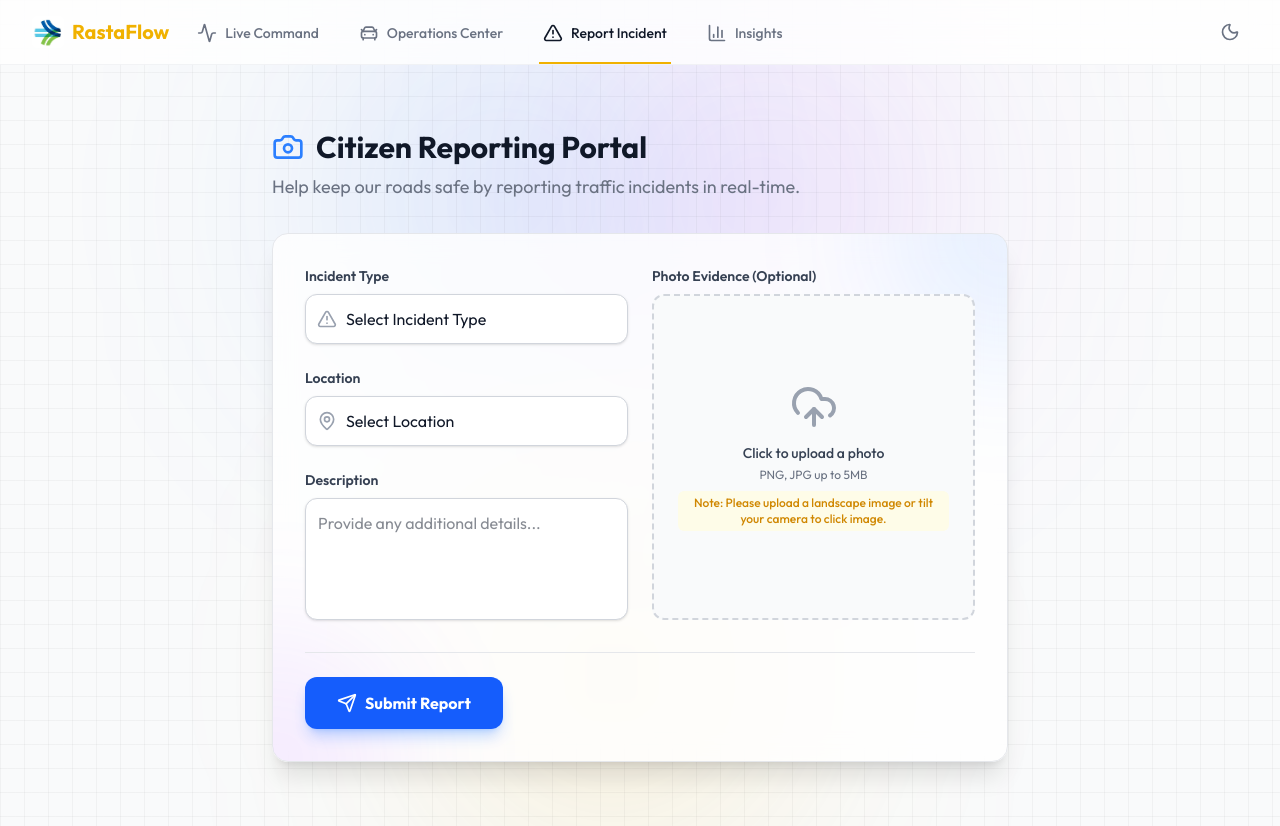
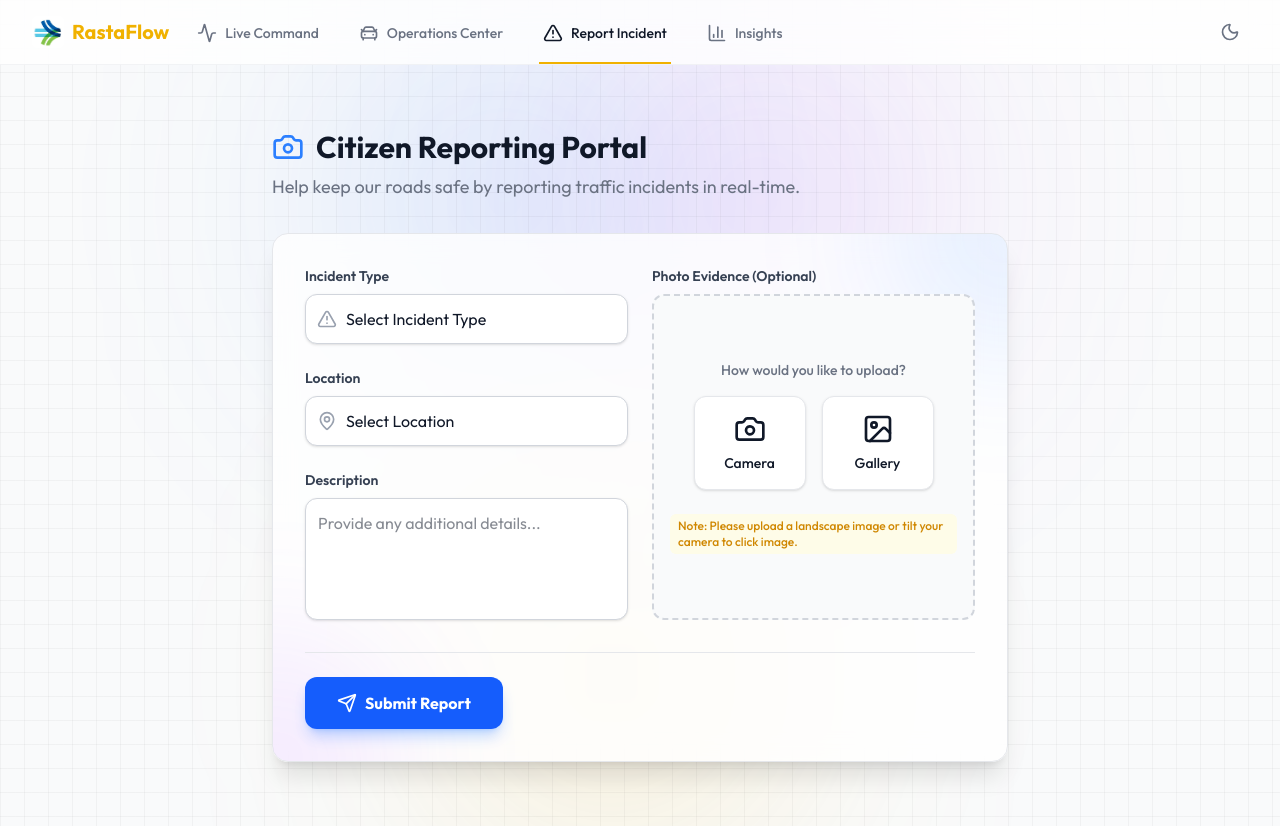
Before and after one commit to Nandini-Sha/RastaFlow, a React (Vite) app in the folder frontend/: page /report in a window 1280 px wide. Built offline with nearby package versions, Linux system fonts and the light colour scheme.

Commit message:
Feat: Add separate Camera and Gallery upload buttons in incident reporting portal

```diff
--- a/frontend/src/pages/IncidentPortal.tsx
+++ b/frontend/src/pages/IncidentPortal.tsx
@@ -1,6 +1,6 @@
 import { useState, useRef } from "react";
 import axios from "axios";
-import { Camera, MapPin, AlertTriangle, Send, CheckCircle, UploadCloud, X, Edit3 } from "lucide-react";
+import { Camera, MapPin, AlertTriangle, Send, CheckCircle, UploadCloud, X, Edit3, Image as ImageIcon } from "lucide-react";
 
 export default function IncidentPortal() {
   const [formData, setFormData] = useState({
@@ -15,7 +15,8 @@ export default function IncidentPortal() {
   const [previewUrl, setPreviewUrl] = useState<string | null>(null);
   const [isSubmitting, setIsSubmitting] = useState(false);
   const [isSuccess, setIsSuccess] = useState(false);
-  const fileInputRef = useRef<HTMLInputElement>(null);
+  const cameraInputRef = useRef<HTMLInputElement>(null);
+  const galleryInputRef = useRef<HTMLInputElement>(null);
 
   const incidentTypes = [
     "Vehicle Breakdown", "Tree Fall", "Accident", "Public Event",
@@ -216,11 +217,20 @@ export default function IncidentPortal() {
                 Photo Evidence (Optional)
               </label>
 
-              <div className="flex-1 relative rounded-xl border-2 border-dashed border-gray-300 dark:border-gray-600 bg-gray-50 dark:bg-gray-700/50 hover:bg-gray-100 dark:hover:bg-gray-700 transition-colors flex flex-col items-center justify-center min-h-[200px] overflow-hidden group cursor-pointer" onClick={() => fileInputRef.current?.click()}>
+              <div className="flex-1 relative rounded-xl border-2 border-dashed border-gray-300 dark:border-gray-600 bg-gray-50 dark:bg-gray-700/50 hover:bg-gray-100 dark:hover:bg-gray-700 transition-colors flex flex-col items-center justify-center min-h-[200px] overflow-hidden group">
 
                 <input
                   type="file"
-                  ref={fileInputRef}
+                  ref={cameraInputRef}
+                  onChange={handleImageChange}
+                  accept="image/*"
+                  capture="environment"
+                  className="hidden"
+                />
+
+                <input
+                  type="file"
+                  ref={galleryInputRef}
                   onChange={handleImageChange}
                   accept="image/*"
                   className="hidden"
@@ -229,10 +239,13 @@ export default function IncidentPortal() {
                 {previewUrl ? (
                   <div className="absolute inset-0 w-full h-full">
                     <img src={previewUrl} alt="Preview" className="w-full h-full object-cover" />
-                    <div className="absolute inset-0 bg-black/40 opacity-0 group-hover:opacity-100 transition-opacity flex items-center justify-center backdrop-blur-sm">
-                      <p className="text-white font-medium flex items-center gap-2">
-                        <UploadCloud className="w-5 h-5" /> Change Photo
-                      </p>
+                    <div className="absolute inset-0 bg-black/40 opacity-0 group-hover:opacity-100 transition-opacity flex flex-col gap-2 items-center justify-center backdrop-blur-sm">
+                      <button type="button" onClick={(e) => { e.stopPropagation(); cameraInputRef.current?.click(); }} className="px-4 py-2 bg-white/20 hover:bg-white/40 text-white rounded-lg flex items-center gap-2 transition-colors">
+                        <Camera className="w-4 h-4" /> Retake Photo
+                      </button>
+                      <button type="button" onClick={(e) => { e.stopPropagation(); galleryInputRef.current?.click(); }} className="px-4 py-2 bg-white/20 hover:bg-white/40 text-white rounded-lg flex items-center gap-2 transition-colors">
+                        <ImageIcon className="w-4 h-4" /> Pick New
+                      </button>
                     </div>
                     <button
                       type="button"
@@ -243,14 +256,27 @@ export default function IncidentPortal() {
                     </button>
                   </div>
                 ) : (
-                  <div className="text-center p-6 pointer-events-none">
-                    <UploadCloud className="w-12 h-12 text-gray-400 dark:text-gray-500 mx-auto mb-3 group-hover:text-blue-500 transition-colors" />
-                    <p className="text-sm font-medium text-gray-700 dark:text-gray-300 mb-1">
-                      Click to upload a photo
-                    </p>
-                    <p className="text-xs text-gray-500 dark:text-gray-400">
-                      PNG, JPG up to 5MB
-                    </p>
+                  <div className="flex flex-col items-center justify-center gap-4 w-full p-4">
+                    <p className="text-sm font-medium text-gray-500 dark:text-gray-400">How would you like to upload?</p>
+                    <div className="flex gap-4 w-full justify-center">
+                      <button
+                        type="button"
+                        onClick={() => cameraInputRef.current?.click()}
+                        className="flex flex-col items-center justify-center gap-2 bg-white dark:bg-gray-800 border border-gray-200 dark:border-gray-600 p-4 rounded-xl shadow-sm hover:border-blue-500 hover:text-blue-500 transition-colors w-28"
+                      >
+                        <Camera className="w-8 h-8" />
+                        <span className="text-sm font-medium">Camera</span>
+                      </button>
+
+                      <button
+                        type="button"
+                        onClick={() => galleryInputRef.current?.click()}
+                        className="flex flex-col items-center justify-center gap-2 bg-white dark:bg-gray-800 border border-gray-200 dark:border-gray-600 p-4 rounded-xl shadow-sm hover:border-blue-500 hover:text-blue-500 transition-colors w-28"
+                      >
+                        <ImageIcon className="w-8 h-8" />
+                        <span className="text-sm font-medium">Gallery</span>
+                      </button>
+                    </div>
                     <p className="text-xs text-yellow-600 dark:text-yellow-500 mt-2 font-medium bg-yellow-50 dark:bg-yellow-900/20 py-1 px-2 rounded-md inline-block">
                       Note: Please upload a landscape image or tilt your camera to click image.
                     </p>
```
